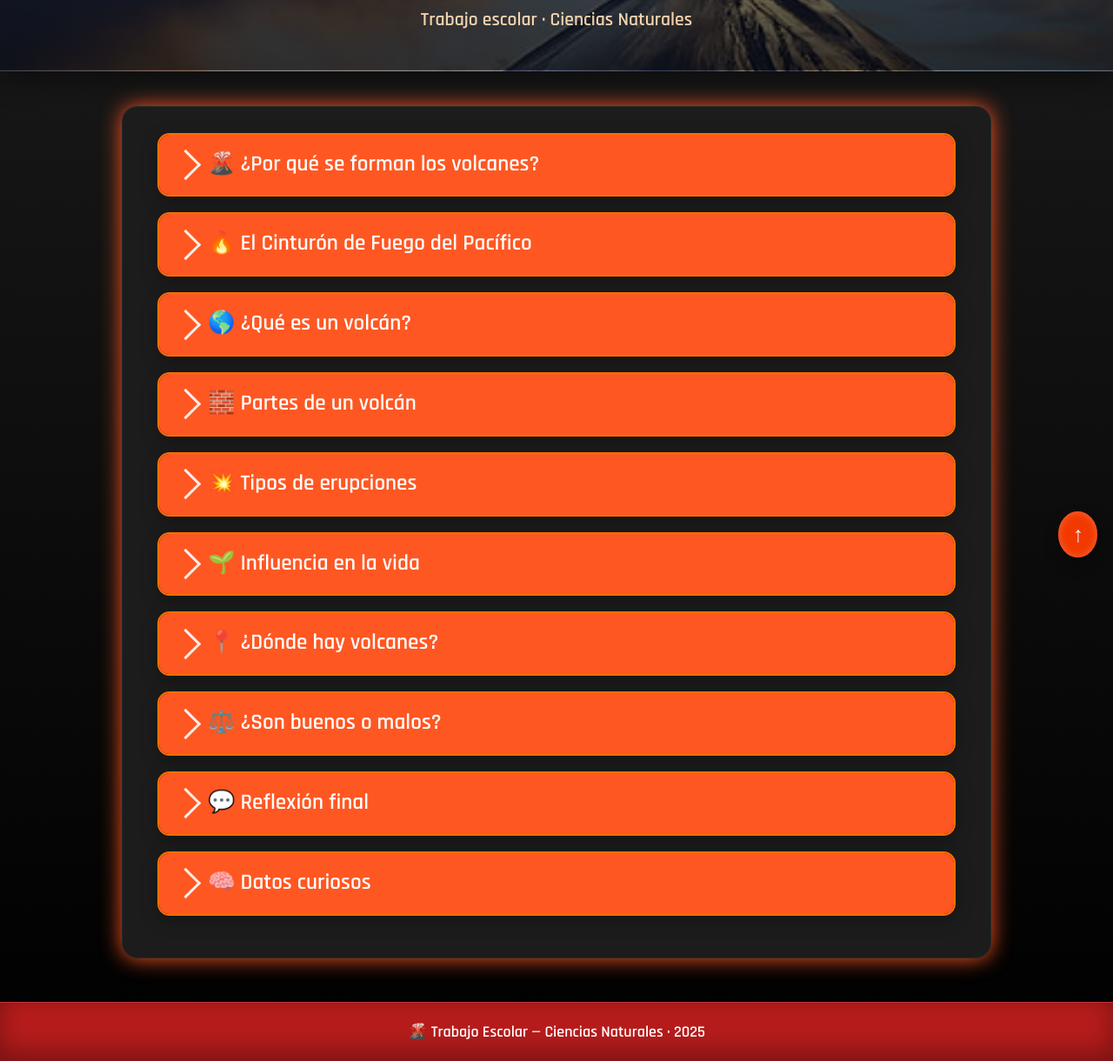
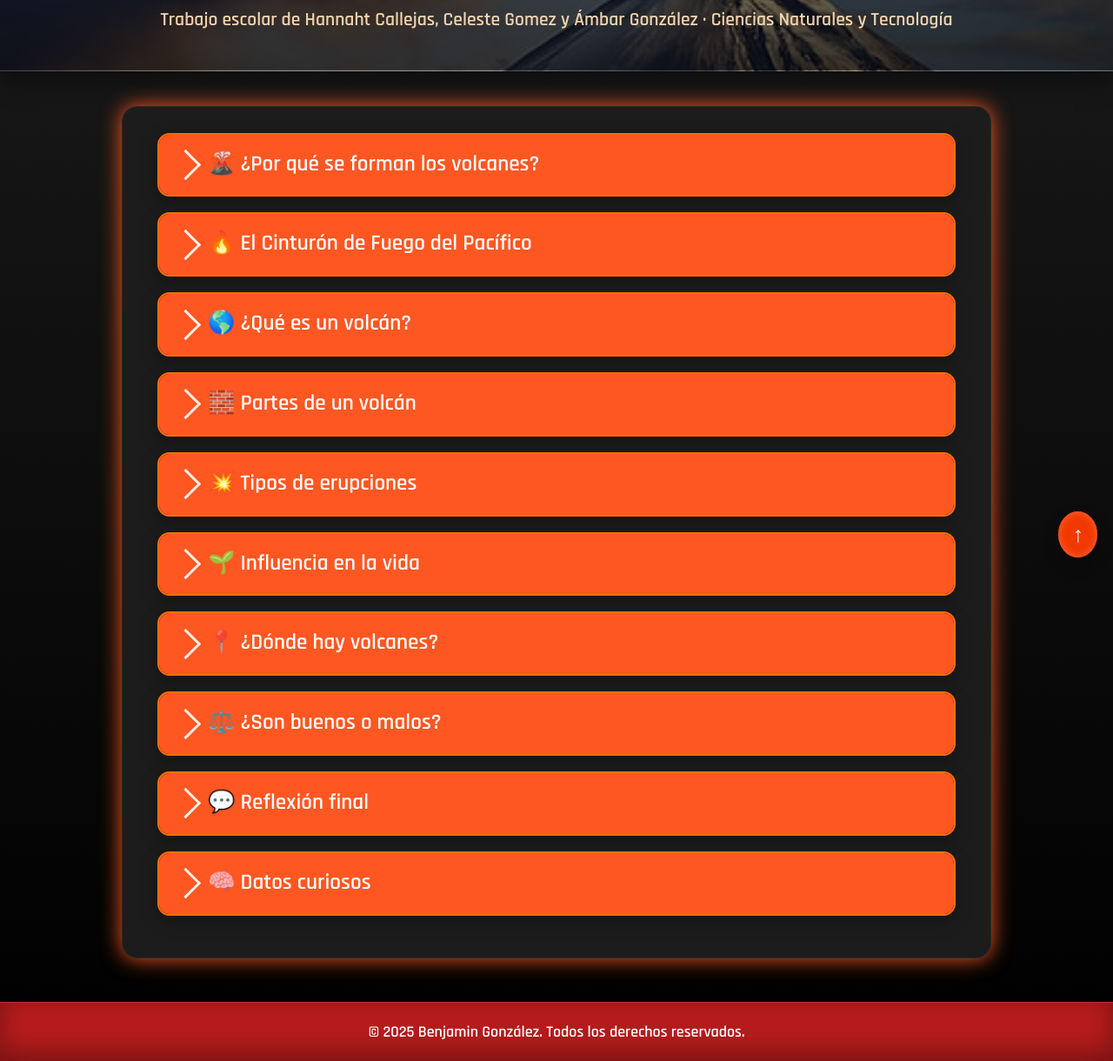
Before and after one commit to benjaminwfsdf/volcan, a plain HTML site: page index.html in a window 1280 px wide. Shown: the part 141-1361 px from the top of the page at 87% size. Drawn offline with Linux system fonts and the light colour scheme.

Commit message:
derechos de autor y nombre de integrantes

```diff
--- a/index.html
+++ b/index.html
@@ -203,7 +203,7 @@
 
   <header>
     <h1>🌋 Volcanes y Placas Tectónicas</h1>
-    <p>Trabajo escolar · Ciencias Naturales</p>
+    <p>Trabajo escolar de Hannaht Callejas, Celeste Gomez y Ámbar González · Ciencias Naturales y Tecnología</p>
   </header>
 
   <div class="contenedor">
@@ -315,7 +315,8 @@
   <button class="btnUp" onclick="window.scrollTo({top:0,behavior:'smooth'})" aria-label="Subir al inicio">↑</button>
 
   <footer>
-    🌋 Trabajo Escolar — Ciencias Naturales · 2025
+    <div class="footer">© 2025 <strong>Benjamin González</strong>. Todos los derechos reservados.</div>
+  </div>
   </footer>
 
   <script>
```
